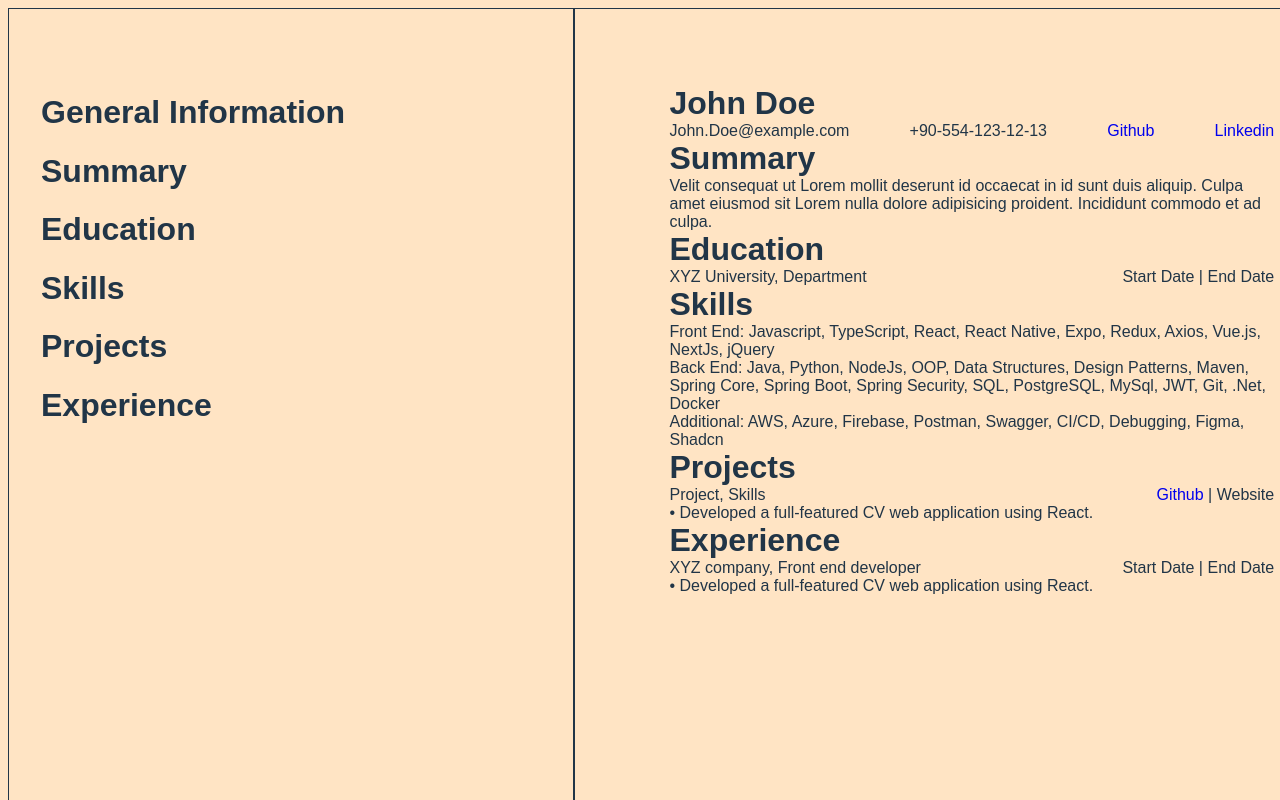
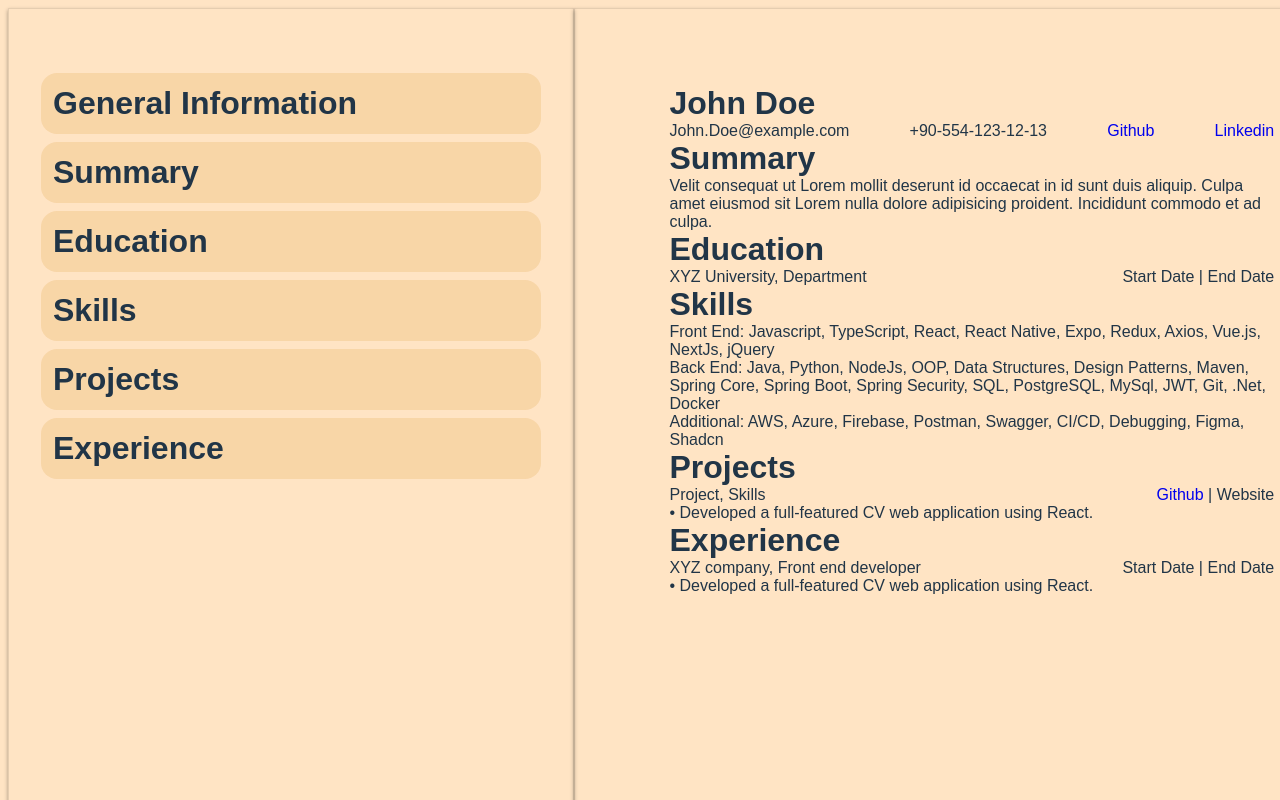
Before and after one commit to mdhazar/CV-Application, a React (Vite) app: page / in a window 1280 px wide. Shown: the top 800 px of the page. Built offline with nearby package versions, Linux system fonts and the light colour scheme.

Commit message:
Add some styling

```diff
--- a/src/App.css
+++ b/src/App.css
@@ -2,8 +2,8 @@
   font-family: Arial, sans-serif;
   font-weight: 400;
   color-scheme: light dark;
-  color: rgba(255, 255, 255, 0.87);
-  background-color: #242424;
+  color: #213547;
+  background-color: bisque;
   font-synthesis: none;
   text-rendering: optimizeLegibility;
   -webkit-font-smoothing: antialiased;
@@ -16,9 +16,10 @@
   justify-content: space-around;
 }
 .forms {
-  border: 1px solid;
   padding: 4rem 2rem 2rem 2rem;
   min-width: 500px;
+  border: 1px solid rgba(0, 0, 0, 0.101);
+  box-shadow: 0 2px 4px rgba(0, 0, 0, 0.362);
 }
 .general {
   margin: 20mm 25mm 20mm 25mm;
@@ -27,7 +28,8 @@
   min-width: 21cm;
   width: 21cm;
   height: 29.7cm;
-  border: 1px solid;
+  border: 1px solid rgba(0, 0, 0, 0.101);
+  box-shadow: 0 2px 4px rgba(0, 0, 0, 0.362);
 }
 .preview h1 {
   font-size: 2rem;
@@ -44,6 +46,42 @@
   justify-content: space-between;
 }
 
+.general-info {
+  margin-top: 1rem;
+  padding: 1.5rem;
+  background-color: rgba(255, 255, 255, 0.05);
+}
+
+.general-info textarea {
+  width: 95%;
+  padding: 0.75rem;
+  background-color: rgb(255, 228, 196);
+}
+
+.general-info input {
+  width: 95%;
+  padding: 0.75rem;
+  background-color: rgba(252, 252, 251, 0.526);
+}
+
+.general-info > div > div {
+  margin-bottom: 0.75rem;
+}
+
+.forms h1 {
+  margin: 1rem 0 0.5rem 0;
+  padding: 0.75rem;
+  background-color: rgba(217, 156, 51, 0.199);
+  border-radius: 16px;
+}
+
+.forms h1:hover {
+  background-color: rgba(188, 122, 8, 0.546);
+}
+
+.forms h1:first-child {
+  margin-top: 0;
+}
 button {
   border-radius: 8px;
   border: 1px solid transparent;
@@ -51,7 +89,7 @@ button {
   font-size: 1em;
   font-weight: 500;
   font-family: inherit;
-  background-color: #1a1a1a;
+  background-color: #fcc2235c;
   cursor: pointer;
   transition: border-color 0.25s;
 }
@@ -68,16 +106,3 @@ a{
 a:hover{
   text-decoration: underline;
 }
-
-@media (prefers-color-scheme: light) {
-  :root {
-    color: #213547;
-    background-color: bisque;
-  }
-  a:hover {
-    color: #747bff;
-  }
-  button {
-    background-color: #f9f9f9;
-  }
-}
```
